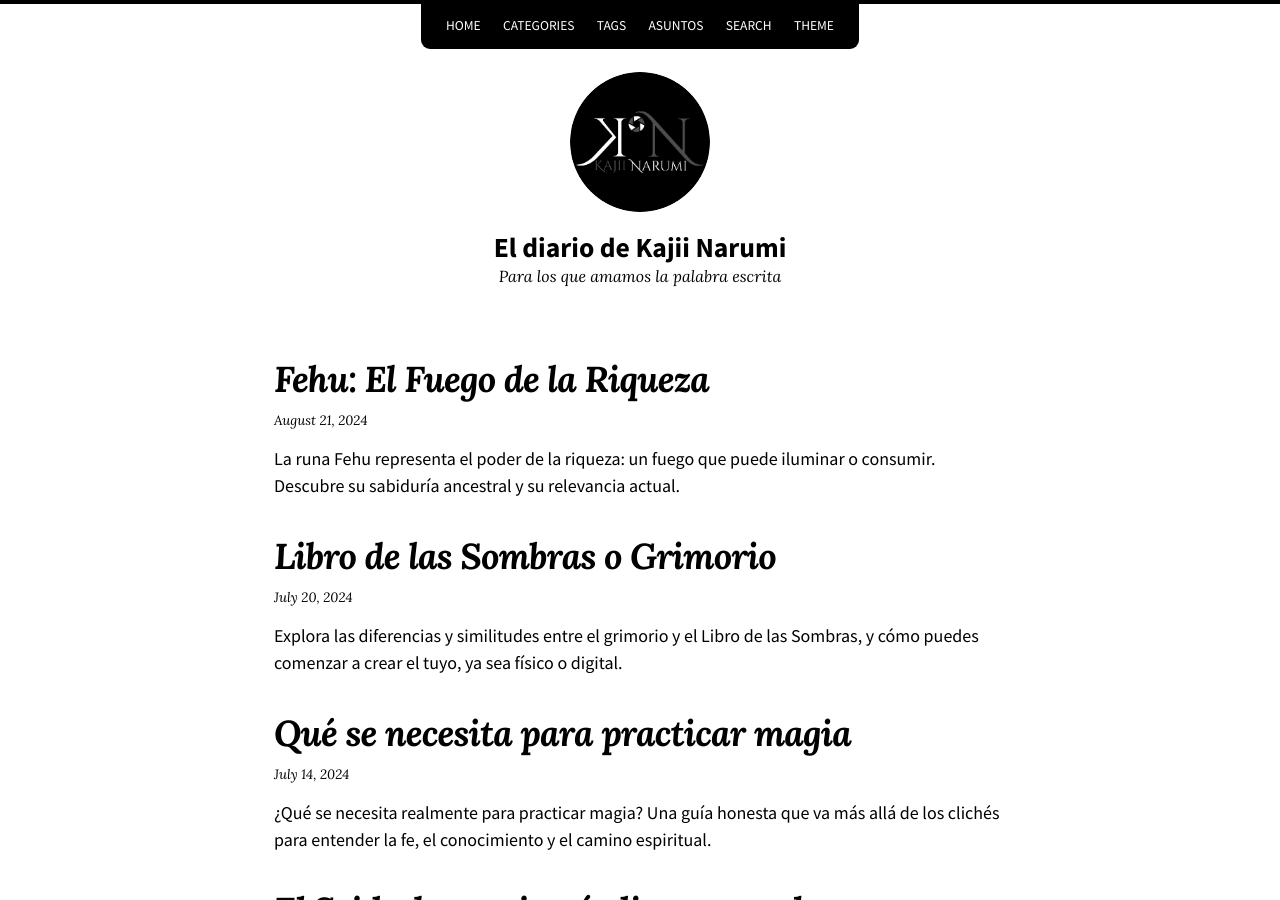
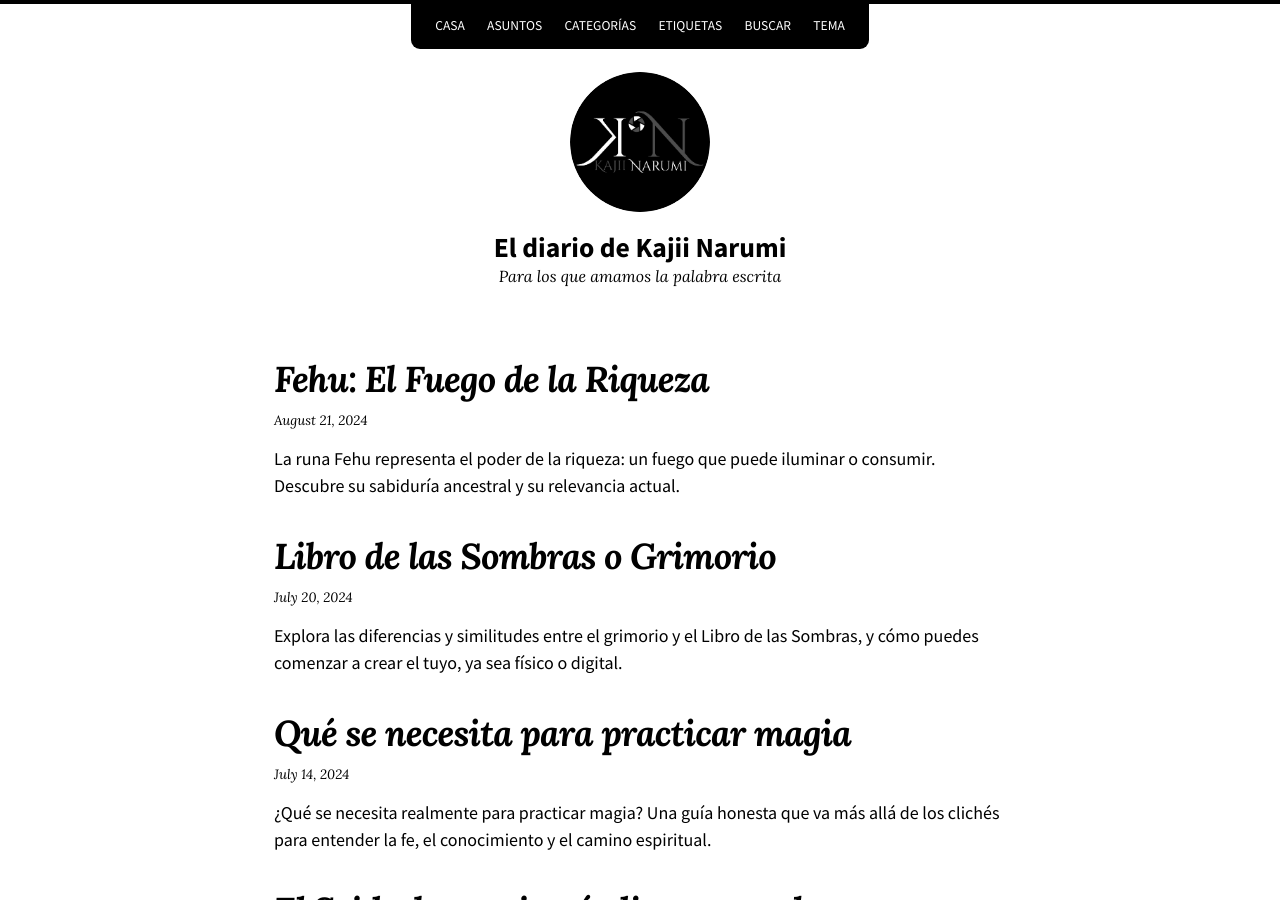
Before and after one commit to KajiiNarumi/Blog, a Jekyll site: the page built from index.html, in a window 1280 px wide and 900 px high. Built offline with Jekyll 4.4.1, drawn with Linux system fonts in a browser that asks for light colours; nearby versions of some CDN libraries; the list of posts is cut into pages by our own code.

Commit message:
Update navigation.yml

```diff
--- a/_data/navigation.yml
+++ b/_data/navigation.yml
@@ -1,17 +1,17 @@
 # Sample site navigation bar links
 
-- title: Home
+- title: Casa
   url: /
 # - title: Posts
 #  url: /posts/
-- title: Categories
-  url: /categories/
-- title: Tags
-  url: /tags/
 - title: Asuntos
   url: /asuntos/
-- title: Search
+- title: Categorías
+  url: /categories/
+- title: Etiquetas
+  url: /tags/
+- title: Buscar
   url: /search/
-- title: Theme
+- title: Tema
   url: "#"
   id: theme-toggle
```
